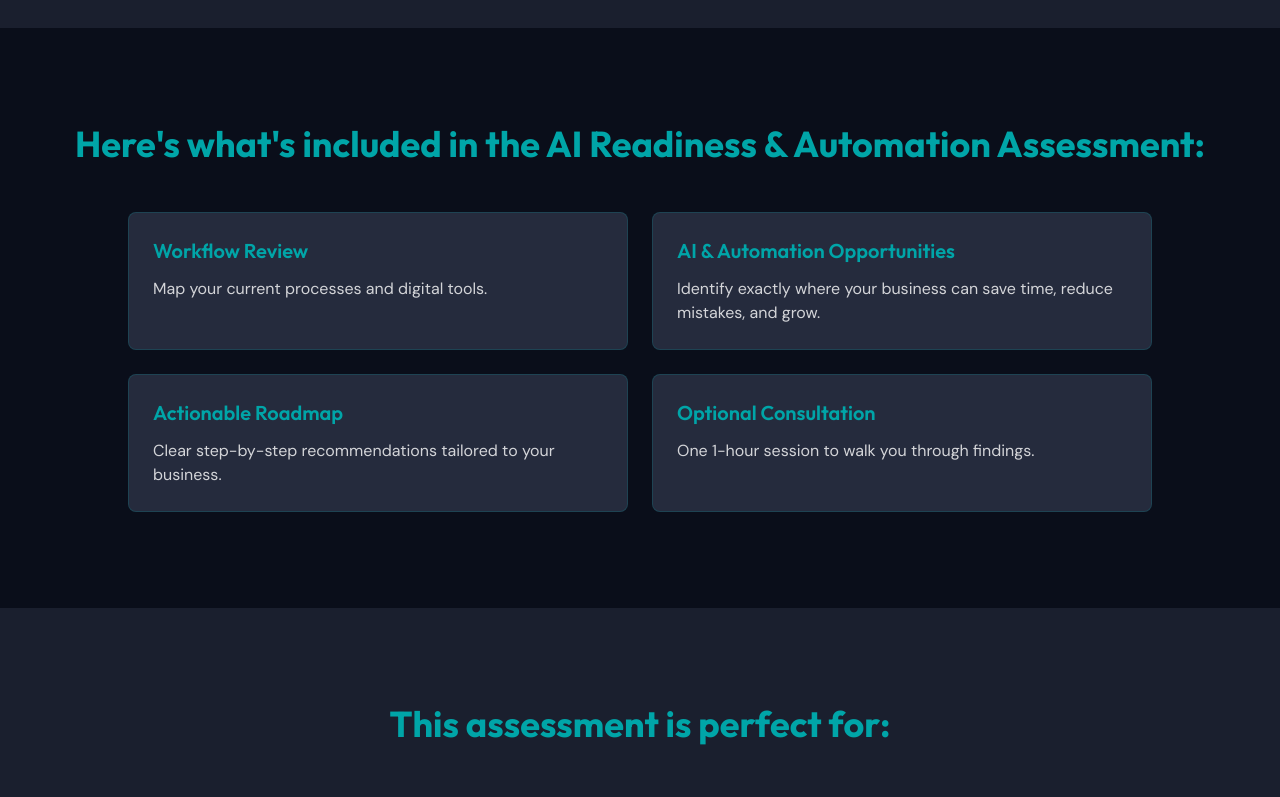
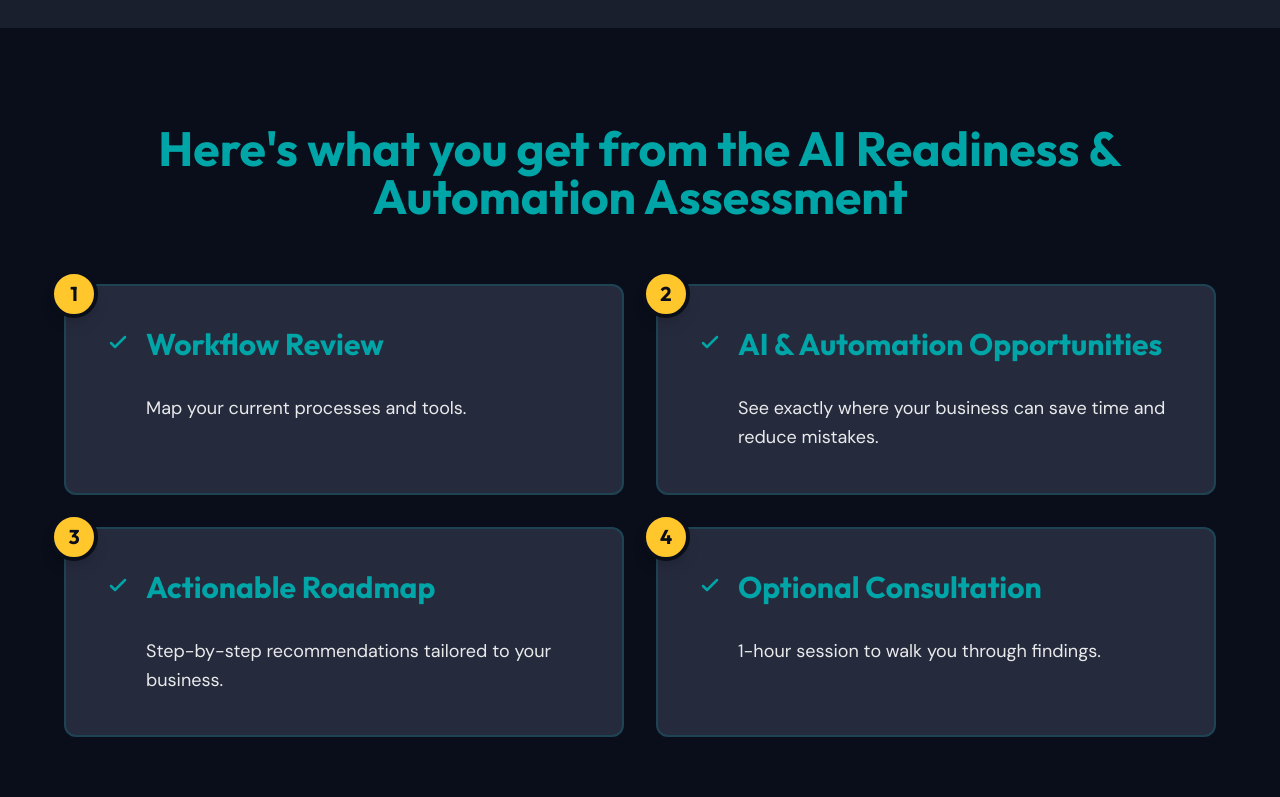
Before and after one commit to salutethegenius/AI-Automation-Insights, a Next.js app: page / in a window 1280 px wide. Shown: the part 1080-1877 px from the top of the page. Built offline with nearby package versions, Linux system fonts and the light colour scheme.

Commit message:
Enhance Deliverables section with visual improvements and add professional footer

```diff
--- a/app/page.tsx
+++ b/app/page.tsx
@@ -6,6 +6,7 @@ import { Pricing } from '@/components/Pricing'
 import { SocialProof } from '@/components/SocialProof'
 import { Projects } from '@/components/Projects'
 import { BookingForm } from '@/components/BookingForm'
+import { Footer } from '@/components/Footer'
 
 export default function Home() {
   return (
@@ -18,6 +19,7 @@ export default function Home() {
       <SocialProof />
       <Projects />
       <BookingForm />
+      <Footer />
     </main>
   )
 }
--- a/components/Deliverables.tsx
+++ b/components/Deliverables.tsx
@@ -3,41 +3,75 @@ import { SectionWrapper } from './ui/SectionWrapper'
 const deliverables = [
   {
     title: 'Workflow Review',
-    description: 'Map your current processes and digital tools.',
+    description: 'Map your current processes and tools.',
   },
   {
     title: 'AI & Automation Opportunities',
-    description: 'Identify exactly where your business can save time, reduce mistakes, and grow.',
+    description: 'See exactly where your business can save time and reduce mistakes.',
   },
   {
     title: 'Actionable Roadmap',
-    description: 'Clear step-by-step recommendations tailored to your business.',
+    description: 'Step-by-step recommendations tailored to your business.',
   },
   {
     title: 'Optional Consultation',
-    description: 'One 1-hour session to walk you through findings.',
+    description: '1-hour session to walk you through findings.',
   },
 ]
 
 export const Deliverables = () => {
   return (
     <SectionWrapper className="bg-dark-bg fade-in">
-      <div className="text-center mb-12">
-        <h2 className="font-heading text-3xl md:text-4xl font-bold text-turquoise mb-6">
-          Here's what's included in the AI Readiness & Automation Assessment:
+      <div className="text-center mb-16">
+        <h2 className="font-heading text-3xl md:text-4xl lg:text-5xl font-bold text-turquoise mb-4">
+          Here's what you get from the AI Readiness & Automation Assessment
         </h2>
       </div>
 
-      <div className="grid md:grid-cols-2 gap-6 max-w-5xl mx-auto">
+      <div className="grid md:grid-cols-2 gap-8 max-w-6xl mx-auto">
         {deliverables.map((item, index) => (
           <div
             key={index}
-            className="bg-dark-card p-6 rounded-lg border border-turquoise/20 hover:border-turquoise/40 transition-all duration-300 hover:-translate-y-1"
+            className="relative bg-dark-card p-8 md:p-10 rounded-xl border-2 border-turquoise/20 hover:border-turquoise/60 transition-all duration-300 hover:-translate-y-2 hover:shadow-[0_10px_40px_rgba(0,165,168,0.2)] group"
           >
-            <h3 className="font-heading text-xl font-semibold text-turquoise mb-3">
-              {item.title}
-            </h3>
-            <p className="text-white/80">{item.description}</p>
+            {/* Numbered Indicator */}
+            <div className="absolute -top-4 -left-4 w-12 h-12 bg-gold rounded-full flex items-center justify-center border-4 border-dark-bg shadow-lg">
+              <span className="font-heading text-xl font-bold text-dark-bg">
+                {index + 1}
+              </span>
+            </div>
+
+            {/* Checkmark Icon */}
+            <div className="flex items-start gap-4 mb-4">
+              <div className="flex-shrink-0 mt-1">
+                <svg
+                  className="w-6 h-6 text-turquoise group-hover:text-gold transition-colors"
+                  fill="none"
+                  stroke="currentColor"
+                  viewBox="0 0 24 24"
+                >
+                  <path
+                    strokeLinecap="round"
+                    strokeLinejoin="round"
+                    strokeWidth={2.5}
+                    d="M5 13l4 4L19 7"
+                  />
+                </svg>
+              </div>
+              <div className="flex-1">
+                <h3 className="font-heading text-2xl md:text-3xl font-bold text-turquoise mb-4 group-hover:text-turquoise-light transition-colors">
+                  {item.title}
+                </h3>
+              </div>
+            </div>
+
+            {/* Description */}
+            <p className="text-white/90 text-lg leading-relaxed pl-10">
+              {item.description}
+            </p>
+
+            {/* Accent Glow Effect */}
+            <div className="absolute inset-0 rounded-xl bg-gradient-to-br from-turquoise/0 via-turquoise/0 to-gold/0 group-hover:from-turquoise/5 group-hover:via-turquoise/0 group-hover:to-gold/5 transition-all duration-300 pointer-events-none" />
           </div>
         ))}
       </div>
--- /dev/null
+++ b/components/Footer.tsx
@@ -0,0 +1,118 @@
+import Link from 'next/link'
+
+export const Footer = () => {
+  const currentYear = new Date().getFullYear()
+
+  return (
+    <footer className="bg-gold text-black">
+      <div className="max-w-7xl mx-auto px-4 md:px-8 lg:px-16 py-12 md:py-16">
+        <div className="grid grid-cols-1 md:grid-cols-3 gap-8 md:gap-12 mb-8">
+          {/* Brand Section */}
+          <div className="space-y-4">
+            <h3 className="font-heading text-2xl font-bold text-black">
+              The Kemis Group
+            </h3>
+            <p className="text-black/80 text-sm leading-relaxed">
+              Sovereign AI & Digital Infrastructure for The Bahamas. Empowering businesses with automation and digital transformation.
+            </p>
+          </div>
+
+          {/* Quick Links */}
+          <div>
+            <h4 className="font-heading text-lg font-semibold text-black mb-4">
+              Quick Links
+            </h4>
+            <ul className="space-y-2">
+              <li>
+                <Link
+                  href="https://thekemisgroup.com"
+                  target="_blank"
+                  rel="noopener noreferrer"
+                  className="text-black/80 hover:text-black transition-colors text-sm"
+                >
+                  The Kemis Group
+                </Link>
+              </li>
+              <li>
+                <Link
+                  href="https://kemisdigital.com"
+                  target="_blank"
+                  rel="noopener noreferrer"
+                  className="text-black/80 hover:text-black transition-colors text-sm"
+                >
+                  KemisDigital
+                </Link>
+              </li>
+              <li>
+                <Link
+                  href="https://kemisacademy.com"
+                  target="_blank"
+                  rel="noopener noreferrer"
+                  className="text-black/80 hover:text-black transition-colors text-sm"
+                >
+                  Kemis Academy
+                </Link>
+              </li>
+              <li>
+                <a
+                  href="#booking-form"
+                  className="text-black/80 hover:text-black transition-colors text-sm"
+                >
+                  Book Assessment
+                </a>
+              </li>
+            </ul>
+          </div>
+
+          {/* Contact & Info */}
+          <div>
+            <h4 className="font-heading text-lg font-semibold text-black mb-4">
+              Get In Touch
+            </h4>
+            <ul className="space-y-2 text-sm text-black/80">
+              <li>
+                <a
+                  href="https://thekemisgroup.com"
+                  target="_blank"
+                  rel="noopener noreferrer"
+                  className="hover:text-black transition-colors"
+                >
+                  Visit Our Website
+                </a>
+              </li>
+              <li className="pt-2">
+                <p className="text-black/70 text-xs">
+                  Serving businesses across The Bahamas
+                </p>
+              </li>
+            </ul>
+          </div>
+        </div>
+
+        {/* Divider */}
+        <div className="border-t border-black/20 pt-8">
+          <div className="flex flex-col md:flex-row justify-between items-center gap-4">
+            <p className="text-black/70 text-sm text-center md:text-left">
+              © {currentYear} The Kemis Group of Companies Inc. All rights reserved.
+            </p>
+            <div className="flex items-center gap-2 text-sm text-black/70">
+              <span>Made with</span>
+              <svg
+                className="w-4 h-4 text-black/70"
+                fill="currentColor"
+                viewBox="0 0 20 20"
+              >
+                <path
+                  fillRule="evenodd"
+                  d="M3.172 5.172a4 4 0 015.656 0L10 6.343l1.172-1.171a4 4 0 115.656 5.656L10 17.657l-6.828-6.829a4 4 0 010-5.656z"
+                  clipRule="evenodd"
+                />
+              </svg>
+              <span>in The Bahamas</span>
+            </div>
+          </div>
+        </div>
+      </div>
+    </footer>
+  )
+}
```
